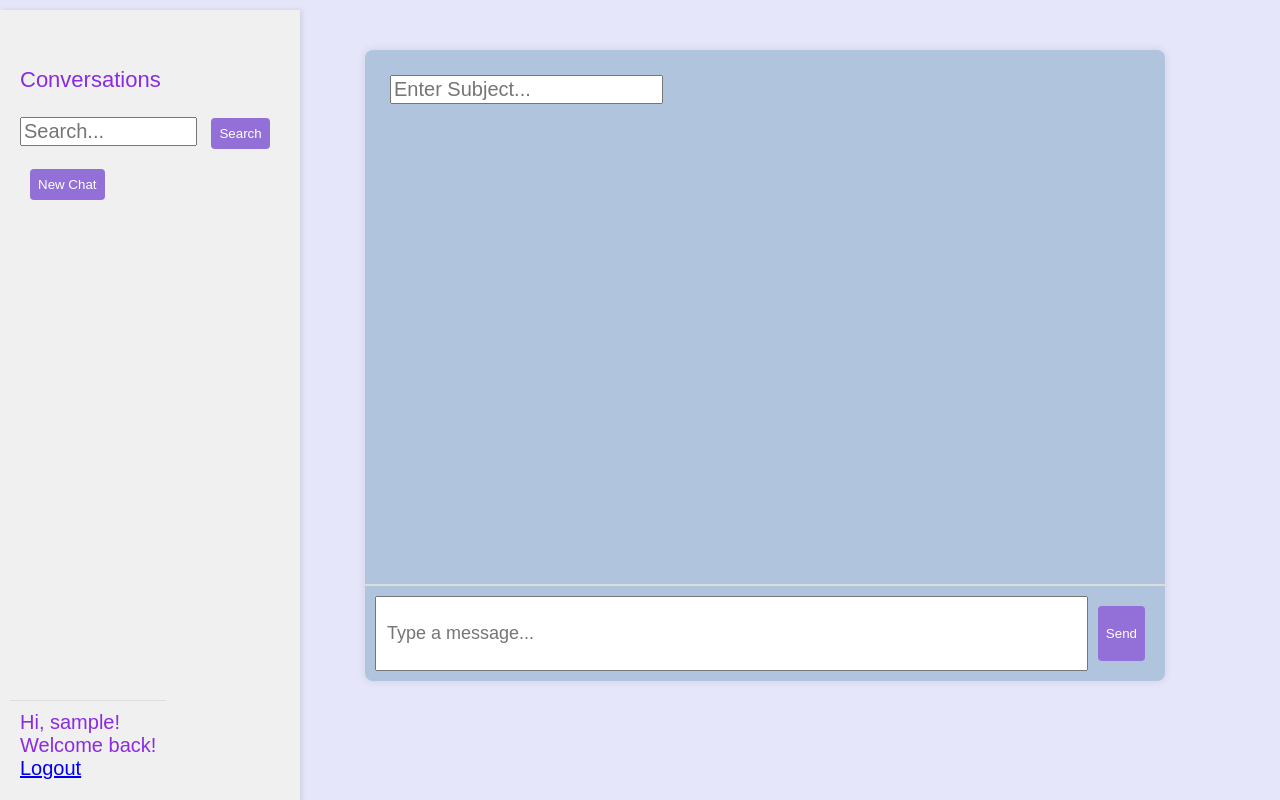
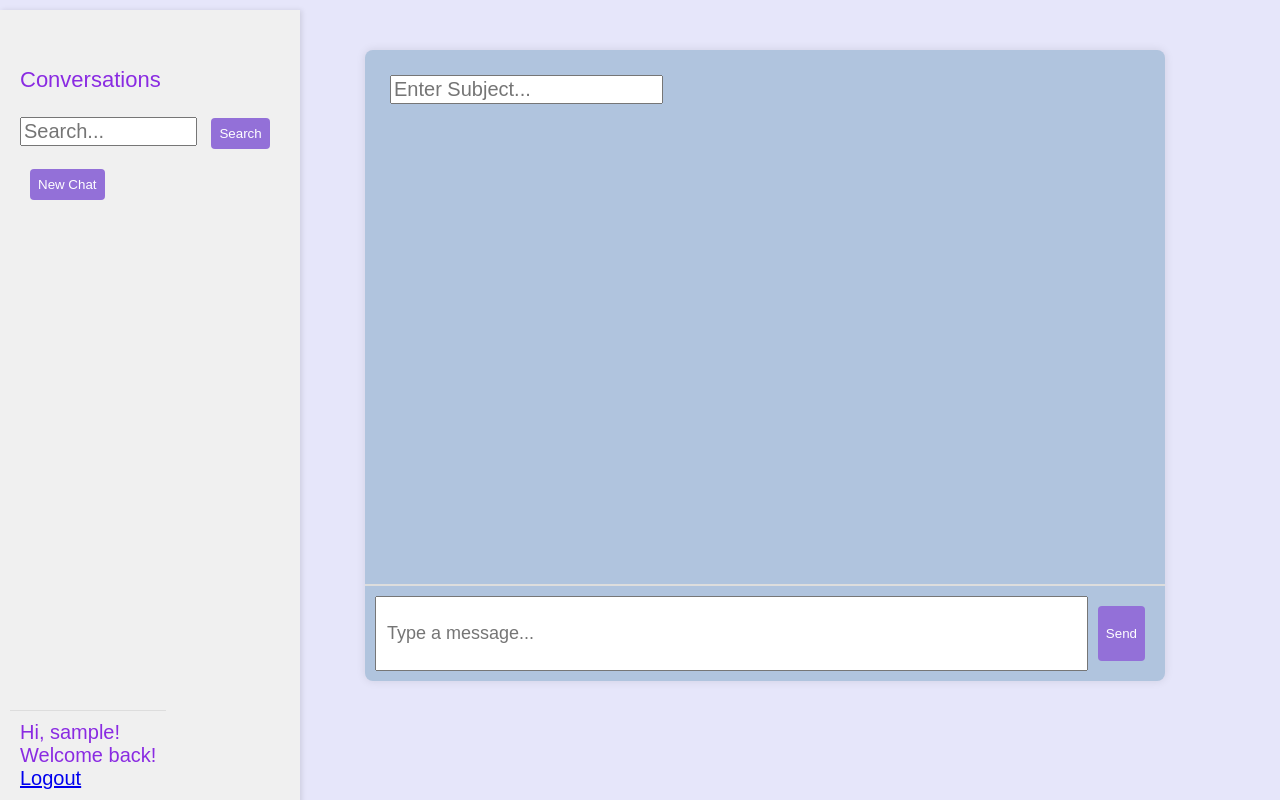
Before and after one commit to sdg877/ai_chatbot, a Flask app: page / in a window 1280 px wide. Run offline with Flask 3, Linux system fonts and the light colour scheme; the visitor is signed in with stand-in values (Sample User, id 1); data that the repository does not hold is empty; some web fonts are replaced.

Commit message:
Moving user info

```diff
--- a/templates/index.html
+++ b/templates/index.html
@@ -7,7 +7,6 @@
     <link rel="stylesheet" href="/static/style.css" />
     <link rel="icon" href="/static/robot.png" type="image/png" />
     <link rel="preconnect" href="https://fonts.googleapis.com">
-    <link rel="preconnect="https-equiv="Content-Type" content="text/html; charset=UTF-8">
     <link rel="preconnect" href="https://fonts.gstatic.com" crossorigin>
     <link href="https://fonts.googleapis.com/css2?family=Funnel+Display:wght@300..800&display=swap" rel="stylesheet">
 </head>
@@ -23,6 +22,9 @@
             </div>
             <button id="new-chat-button">New Chat</button>
         </div>
+        <div class="user-info">
+            <p>Hi, {{ username }}! <br />Welcome back!<br /><a href="/logout">Logout</a></p>
+        </div>
         {% endif %}
     </div>
 
@@ -36,10 +38,6 @@
         </form>
         <div id="search-results"></div>
         {% endif %}
-
-        <div class="user-info">
-            <p>Hi, {{ username }}! <br />Welcome back!<br /><a href="/logout">Logout</a></p>
-        </div>
     </div>
     <script src="/static/script.js"></script>
     <script>
```
